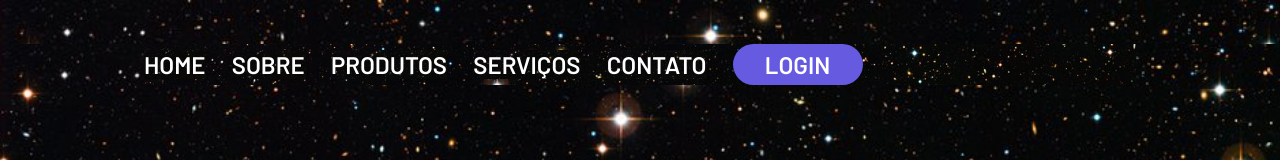
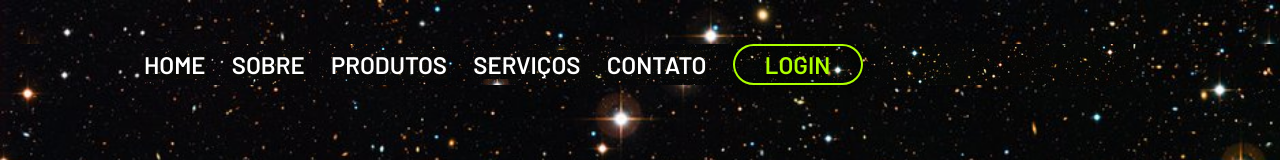
Before and after one commit to 1mends/Mars-ladding-page-, a plain HTML site: page index.html in a window 1280 px wide. In both pictures the pointer is over the button "LOGIN". Shown: the top 160 px of the page. Drawn offline with Linux system fonts and the light colour scheme.

```diff
--- a/styles.css
+++ b/styles.css
@@ -79,15 +79,26 @@ p {
     border-radius: 20.5px;
     color: white;
     border: none;
+    filter: drop-shadow(0px 4px 4px #000000);
     width: 130px;
     height: 41px;
     font-weight: 600;
     font-size: 24px;
     line-height: 29px;
     cursor: pointer;
+    transition: 0,5s;
 
 
 }
+
+.button:hover {
+    background: transparent;
+    color: #ADFF00;
+    transition: 0,5s;
+    box-shadow: inset 0 0 0 2px #ADFF00;
+}
+
+
 .explore:hover {
     background: transparent;
     color: #ADFF00;
```
Also changed, not shown: 2 other files.
